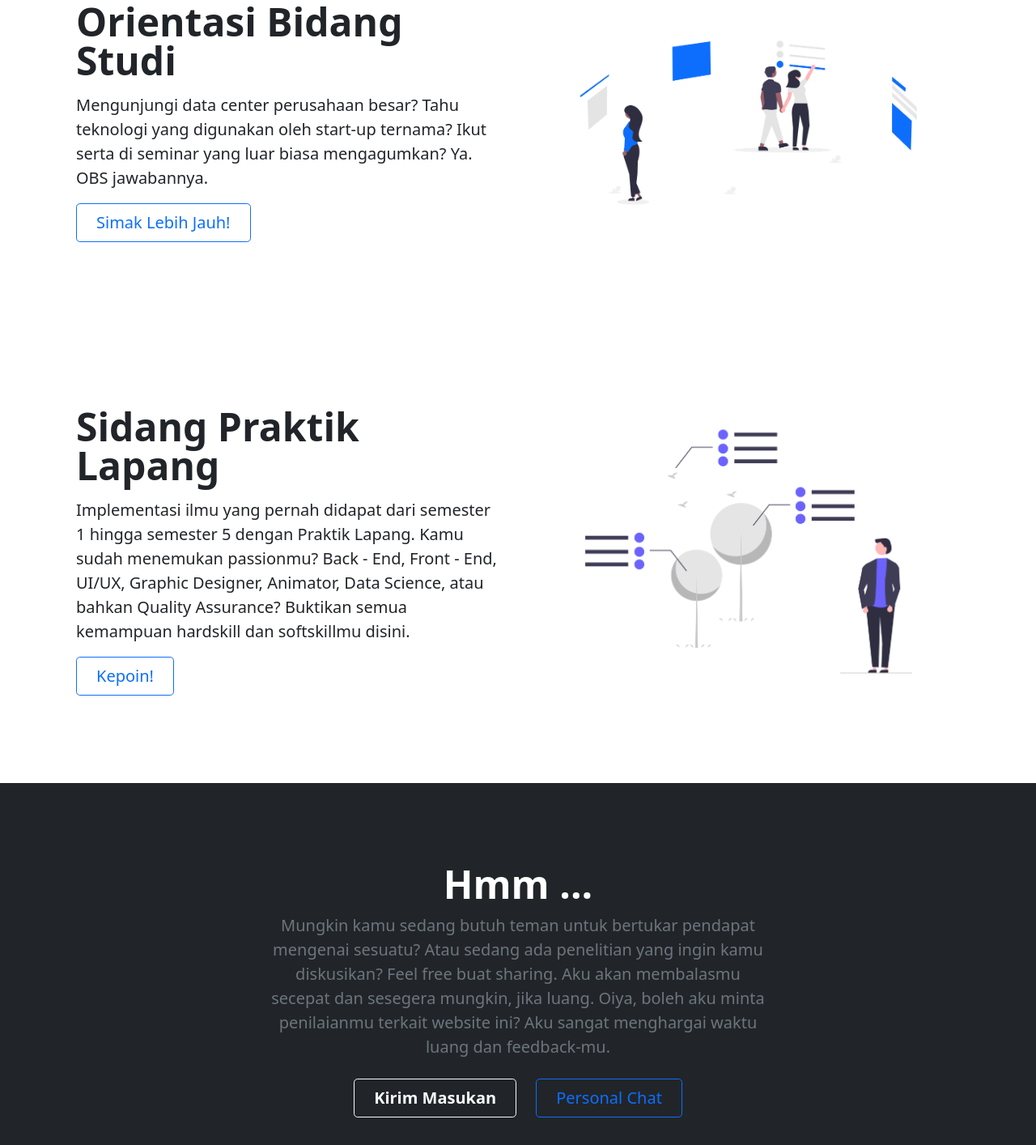
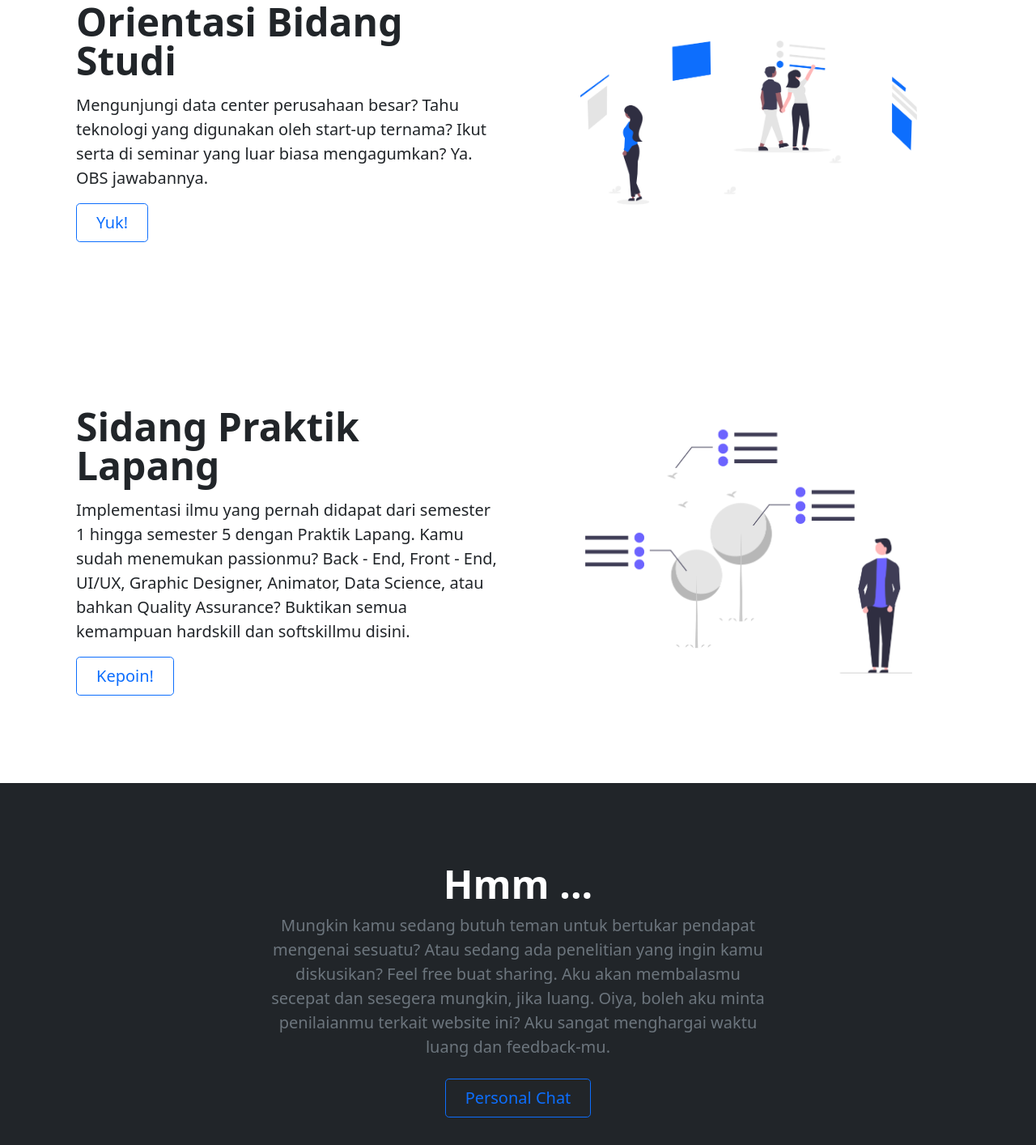
Before and after one commit to gustianh/komti, a plain HTML site: page index.html in a window 1280 px wide. Shown: the part 1946-3360 px from the top of the page at 81% size. Drawn offline with nearby package versions, Linux system fonts and the light colour scheme.

Commit message:
delete : feedback button

```diff
--- a/index.html
+++ b/index.html
@@ -152,7 +152,7 @@
         </p>
         <div class="d-grid gap-2 d-md-flex justify-content-md-start">
           <a href="obs.html">
-            <button type="button" class="btn btn-outline-primary btn-lg px-4 me-md-2">Simak Lebih Jauh!</button>
+            <button type="button" class="btn btn-outline-primary btn-lg px-4 me-md-2">Yuk!</button>
           </a>
         </div>
       </div>
@@ -196,9 +196,6 @@
           Oiya, boleh aku minta penilaianmu terkait website ini? Aku sangat menghargai waktu luang dan feedback-mu.
         </p>
         <div class="d-grid gap-2 d-sm-flex justify-content-sm-center">
-          <a href="" target="_blank">
-            <button type="button" class="btn btn-outline-light btn-lg px-4 me-sm-3 fw-bold">Kirim Masukan</button>
-          </a>
           <a href="https://api.whatsapp.com/send?phone=6287738821661&text=Assalamu'alaikum Wr.Wb%2C%20Saya...%20NPM..."
             target="_blank">
             <button type="button" class="btn btn-outline-primary btn-lg px-4">Personal Chat</button>
```
